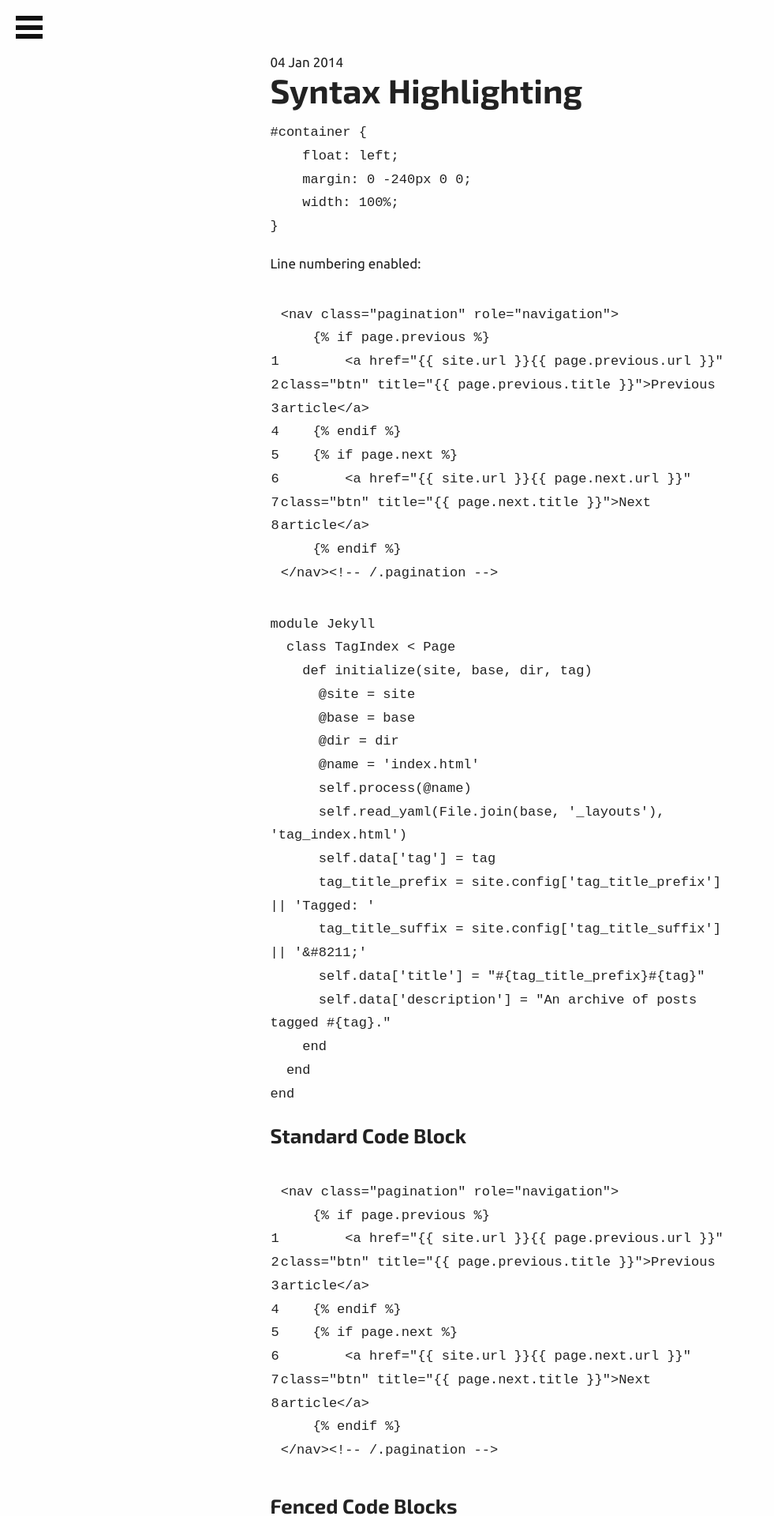
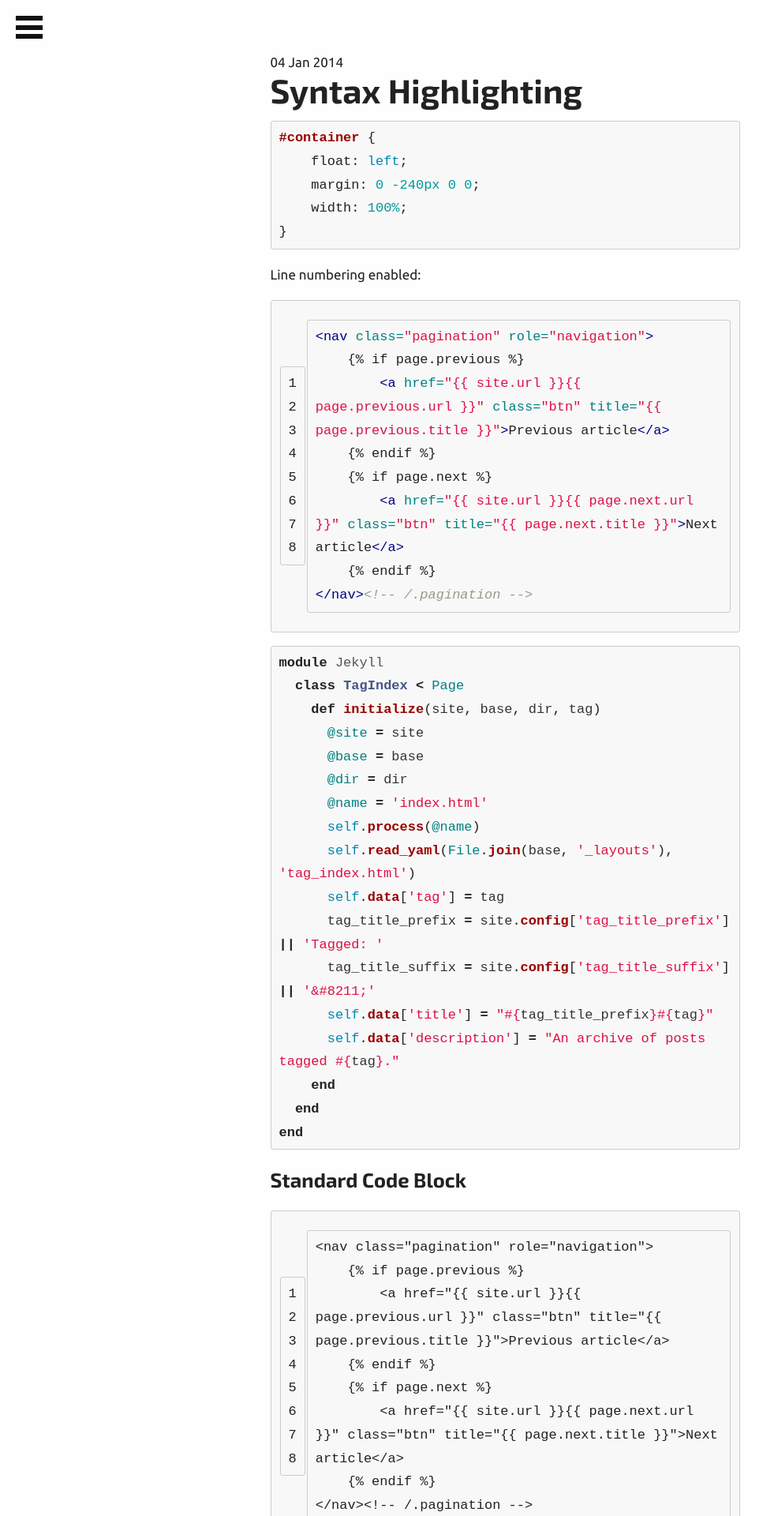
Before and after one commit to aebsr/lucid-jekyll-theme, a Jekyll site: the page built from _posts/2014-01-04-syntax-highlight.markdown, in a window 1280 px wide. Shown: the top 1920 px of the page at 79% size, without its empty margins (0-981 px from the left). Built offline with Jekyll 4.4.1, drawn with Linux system fonts in a browser that asks for light colours; Markdown is read by kramdown in place of the engine named in the settings.

Commit message:
pigments styles for code highlighting

```diff
--- /dev/null
+++ b/assets/css/pygments.css
@@ -0,0 +1,68 @@
+/*
+ * GitHub style for Pygments syntax highlighter, for use with Jekyll
+ * Courtesy of GitHub.com
+ */
+
+.highlight pre, pre, .highlight .hll { background-color: #f8f8f8; border: 1px solid #ccc; padding: 6px 10px; border-radius: 3px; }
+.highlight .c { color: #999988; font-style: italic; }
+.highlight .err { color: #a61717; background-color: #e3d2d2; }
+.highlight .k { font-weight: bold; }
+.highlight .o { font-weight: bold; }
+.highlight .cm { color: #999988; font-style: italic; }
+.highlight .cp { color: #999999; font-weight: bold; }
+.highlight .c1 { color: #999988; font-style: italic; }
+.highlight .cs { color: #999999; font-weight: bold; font-style: italic; }
+.highlight .gd { color: #000000; background-color: #ffdddd; }
+.highlight .gd .x { color: #000000; background-color: #ffaaaa; }
+.highlight .ge { font-style: italic; }
+.highlight .gr { color: #aa0000; }
+.highlight .gh { color: #999999; }
+.highlight .gi { color: #000000; background-color: #ddffdd; }
+.highlight .gi .x { color: #000000; background-color: #aaffaa; }
+.highlight .go { color: #888888; }
+.highlight .gp { color: #555555; }
+.highlight .gs { font-weight: bold; }
+.highlight .gu { color: #800080; font-weight: bold; }
+.highlight .gt { color: #aa0000; }
+.highlight .kc { font-weight: bold; }
+.highlight .kd { font-weight: bold; }
+.highlight .kn { font-weight: bold; }
+.highlight .kp { font-weight: bold; }
+.highlight .kr { font-weight: bold; }
+.highlight .kt { color: #445588; font-weight: bold; }
+.highlight .m { color: #009999; }
+.highlight .s { color: #dd1144; }
+.highlight .n { color: #333333; }
+.highlight .na { color: teal; }
+.highlight .nb { color: #0086b3; }
+.highlight .nc { color: #445588; font-weight: bold; }
+.highlight .no { color: teal; }
+.highlight .ni { color: purple; }
+.highlight .ne { color: #990000; font-weight: bold; }
+.highlight .nf { color: #990000; font-weight: bold; }
+.highlight .nn { color: #555555; }
+.highlight .nt { color: navy; }
+.highlight .nv { color: teal; }
+.highlight .ow { font-weight: bold; }
+.highlight .w { color: #bbbbbb; }
+.highlight .mf { color: #009999; }
+.highlight .mh { color: #009999; }
+.highlight .mi { color: #009999; }
+.highlight .mo { color: #009999; }
+.highlight .sb { color: #dd1144; }
+.highlight .sc { color: #dd1144; }
+.highlight .sd { color: #dd1144; }
+.highlight .s2 { color: #dd1144; }
+.highlight .se { color: #dd1144; }
+.highlight .sh { color: #dd1144; }
+.highlight .si { color: #dd1144; }
+.highlight .sx { color: #dd1144; }
+.highlight .sr { color: #009926; }
+.highlight .s1 { color: #dd1144; }
+.highlight .ss { color: #990073; }
+.highlight .bp { color: #999999; }
+.highlight .vc { color: teal; }
+.highlight .vg { color: teal; }
+.highlight .vi { color: teal; }
+.highlight .il { color: #009999; }
+.highlight .gc { color: #999; background-color: #EAF2F5; }
--- a/assets/css/site.css
+++ b/assets/css/site.css
@@ -1,4 +1,5 @@
 @import '../vendor/normalize-css/normalize.css';
+@import 'pygments.css';
 
 /*
   Base Styles
```
